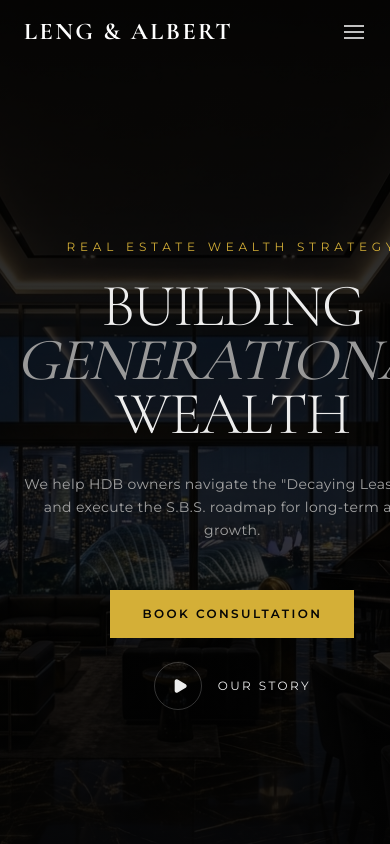
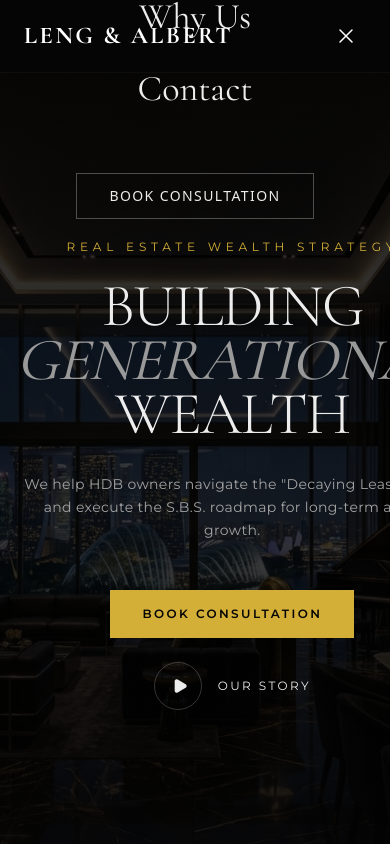
Before and after one commit to usama-1998/Leng-and-Albert-Property, a Next.js app: page / in a window 390 px wide. Both pictures are taken after a click on the button "Toggle menu". Shown: the top 844 px of the page. Built offline with nearby package versions, Linux system fonts and the light colour scheme.

Commit message:
feat: Mobile responsiveness enhancements and UI fixes - Fixed horizontal overflow issues globally - Implemented functional mobile navigation menu/overlay - Fixed sticky header overlap in Strategy section for mobile - Improved text contrast in methodology steps

```diff
--- a/app/globals.css
+++ b/app/globals.css
@@ -27,6 +27,12 @@ html {
   scroll-behavior: smooth;
   background-color: var(--color-bg);
   color: var(--color-text);
+  overflow-x: hidden;
+  width: 100%;
+}
+body {
+  overflow-x: hidden;
+  width: 100%;
 }
 
 .mask-linear-fade {
--- a/components/navbar.tsx
+++ b/components/navbar.tsx
@@ -13,8 +13,8 @@ const navLinks = [
 ];
 
 export default function Navbar() {
-    const [isVisible, setIsVisible] = useState(true);
     const [isScrolled, setIsScrolled] = useState(false);
+    const [isMobileMenuOpen, setIsMobileMenuOpen] = useState(false);
 
     useEffect(() => {
         const handleScroll = () => {
@@ -25,6 +25,9 @@ export default function Navbar() {
         return () => window.removeEventListener("scroll", handleScroll);
     }, []);
 
+    const toggleMenu = () => setIsMobileMenuOpen(!isMobileMenuOpen);
+    const closeMenu = () => setIsMobileMenuOpen(false);
+
     return (
         <AnimatePresence>
             <motion.nav
@@ -33,10 +36,10 @@ export default function Navbar() {
                 transition={{ duration: 0.3, ease: "easeInOut" }}
                 className={clsx(
                     "fixed top-0 left-0 right-0 z-50 flex justify-between items-center px-6 py-4 md:px-12 transition-colors duration-300",
-                    isScrolled ? "bg-black/50 backdrop-blur-md border-b border-white/5" : "bg-transparent"
+                    isScrolled || isMobileMenuOpen ? "bg-black/80 backdrop-blur-md border-b border-white/5" : "bg-transparent"
                 )}
             >
-                <Link href="/" className="z-10">
+                <Link href="/" className="z-50" onClick={closeMenu}>
                     {/* Logo Text - Minimalist */}
                     <span className="font-cormorant text-2xl font-bold tracking-widest text-white">
                         LENG & ALBERT
@@ -63,11 +66,52 @@ export default function Navbar() {
                 </div>
 
                 {/* Mobile Menu Icon (Simple Hamburger) */}
-                <button className="md:hidden text-white">
-                    <svg width="24" height="24" viewBox="0 0 24 24" fill="none" xmlns="http://www.w3.org/2000/svg">
-                        <path d="M2 6H22M2 12H22M2 18H22" stroke="currentColor" strokeWidth="1.5" />
-                    </svg>
+                <button
+                    className="md:hidden text-white z-50 p-2"
+                    onClick={toggleMenu}
+                    aria-label="Toggle menu"
+                >
+                    {isMobileMenuOpen ? (
+                        <svg width="24" height="24" viewBox="0 0 24 24" fill="none" xmlns="http://www.w3.org/2000/svg">
+                            <path d="M6 18L18 6M6 6L18 18" stroke="currentColor" strokeWidth="1.5" strokeLinecap="round" strokeLinejoin="round"/>
+                        </svg>
+                    ) : (
+                        <svg width="24" height="24" viewBox="0 0 24 24" fill="none" xmlns="http://www.w3.org/2000/svg">
+                            <path d="M2 6H22M2 12H22M2 18H22" stroke="currentColor" strokeWidth="1.5" strokeLinecap="round" strokeLinejoin="round"/>
+                        </svg>
+                    )}
                 </button>
+
+                {/* Mobile Menu Overlay */}
+                <AnimatePresence>
+                    {isMobileMenuOpen && (
+                        <motion.div
+                            initial={{ opacity: 0, y: "-100%" }}
+                            animate={{ opacity: 1, y: 0 }}
+                            exit={{ opacity: 0, y: "-100%" }}
+                            transition={{ duration: 0.4, ease: [0.22, 1, 0.36, 1] }}
+                            className="fixed inset-0 bg-[#050505] z-40 flex flex-col items-center justify-center space-y-8 md:hidden"
+                        >
+                            {navLinks.map((link) => (
+                                <Link
+                                    key={link.name}
+                                    href={link.href}
+                                    onClick={closeMenu}
+                                    className="font-cormorant text-4xl text-[#ededed] hover:text-[#D4AF37] transition-colors"
+                                >
+                                    {link.name}
+                                </Link>
+                            ))}
+                            <Link
+                                href="#contact"
+                                onClick={closeMenu}
+                                className="px-8 py-3 border border-[#ededed]/30 text-[#ededed] text-sm tracking-widest uppercase mt-8"
+                            >
+                                Book Consultation
+                            </Link>
+                        </motion.div>
+                    )}
+                </AnimatePresence>
             </motion.nav>
         </AnimatePresence>
     );
--- a/components/strategy-section.tsx
+++ b/components/strategy-section.tsx
@@ -40,7 +40,7 @@ export default function StrategySection() {
             <div className="max-w-7xl mx-auto flex flex-col md:flex-row gap-20 relative">
 
                 {/* Section Header */}
-                <div className="md:w-1/3 text-left sticky top-32 h-fit">
+                <div className="md:w-1/3 text-left md:sticky md:top-32 h-fit">
                     <motion.span
                         initial={{ opacity: 0, x: -20 }}
                         whileInView={{ opacity: 1, x: 0 }}
@@ -91,20 +91,20 @@ function StrategyCard({ step, index }: { step: any, index: number }) {
             whileInView={{ opacity: 1, x: 0 }}
             viewport={{ once: true, margin: "-100px" }}
             transition={{ duration: 0.8, delay: index * 0.2 }}
-            className="group relative"
+            className="group relative pl-4 md:pl-0"
         >
-            <span className="absolute -left-[calc(2rem_+_20px)] md:-left-[calc(5rem_+_1px)] top-2 text-[#333] font-cormorant text-8xl opacity-20 select-none group-hover:text-[#D4AF37]/20 transition-colors duration-500">
+            <span className="absolute -left-[calc(2rem_+_10px)] md:-left-[calc(5rem_+_1px)] top-0 md:top-2 text-[#333] font-cormorant text-6xl md:text-8xl opacity-20 select-none group-hover:text-[#D4AF37]/20 transition-colors duration-500">
                 {step.number}
             </span>
 
-            <h3 className="font-cormorant text-4xl md:text-5xl text-[#ededed] mb-2 group-hover:text-[#D4AF37] transition-colors duration-300">
+            <h3 className="font-cormorant text-4xl md:text-5xl text-[#ededed] mb-2 group-hover:text-[#D4AF37] transition-colors duration-300 relative z-10">
                 {step.title}
             </h3>
-            <h4 className="font-montserrat text-sm tracking-widest uppercase text-[#666] mb-6">
+            <h4 className="font-montserrat text-sm tracking-widest uppercase text-[#999] mb-6 relative z-10">
                 {step.subtitle}
             </h4>
 
-            <p className="font-montserrat text-[#a3a3a3] text-sm md:text-base leading-relaxed max-w-md">
+            <p className="font-montserrat text-[#cccccc] text-sm md:text-base leading-relaxed max-w-md relative z-10">
                 {step.description}
             </p>
         </motion.div>
```
Also changed, not shown: 1 other file (tests, documents, lock files or other folders).
